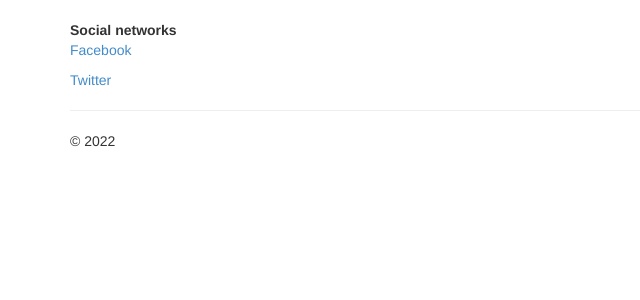
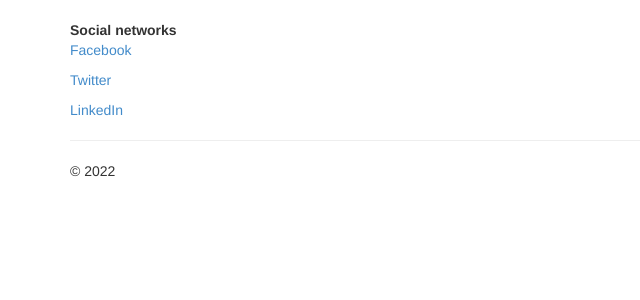
Before and after one commit to dontpanic87/ksubb, a Flask app: page /contact in a window 1280 px wide. Shown: the part 253-553 px from the top of the page, without its empty margins (0-640 px from the left). Run offline with Flask 2, Linux system fonts and the light colour scheme; some libraries are stand-ins or nearby versions.

Commit message:
Update contact.html

```diff
--- a/templates/contact.html
+++ b/templates/contact.html
@@ -23,6 +23,7 @@
     <strong>Social networks</strong>
     <p> <a href="https://m.facebook.com/dontpanic.spb">Facebook</a><br /></p>
     <p> <a href="https://twitter.com/Mr42th">Twitter</a><br /></p>
+    <p> <a href="https://www.linkedin.com/in/%D0%BA%D0%B8%D1%80%D0%B8%D0%BB%D0%BB-%D1%81%D1%83%D0%B1%D0%B1%D0%BE%D1%82%D0%B8%D0%BD-949b56253/"">LinkedIn</a><br /></p>
 </address>
 
 {% endblock %}
```
